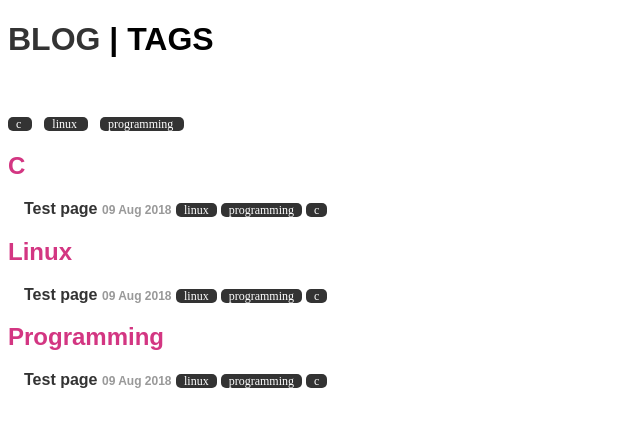
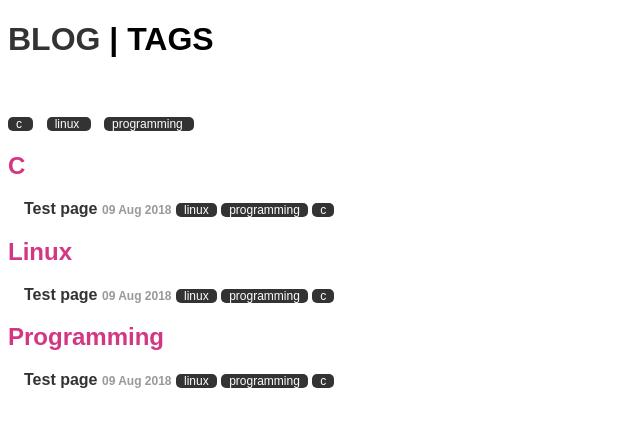
Before and after one commit to execas/execas.github.io, a Jekyll site: the page built from tags.html, in a window 1280 px wide. Shown: the top 427 px of the page, without its empty margins (0-640 px from the left). Built offline with Jekyll 4.4.1, drawn with Linux system fonts in a browser that asks for light colours.

Commit message:
Update execas.css

```diff
--- a/css/execas.css
+++ b/css/execas.css
@@ -5,6 +5,10 @@
     background: #333333;
     color: #fff;
     }
+
+html {
+     font-family: 'PT Sans', sans-serif;
+}
 
 h1,h2,h3,h4,h5,h6 {
   font-family: 'PT Sans Narrow', sans-serif;
```
